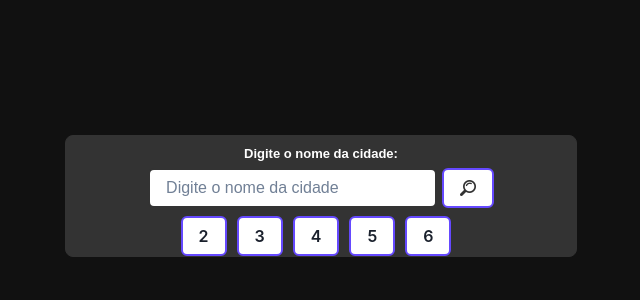
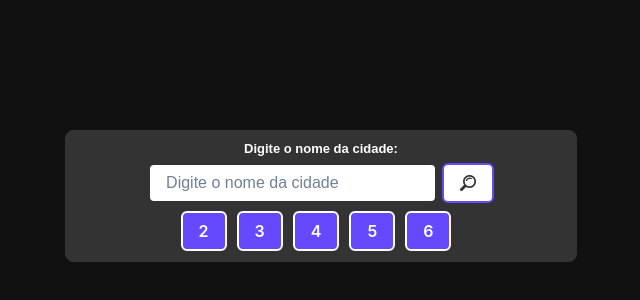
Before and after one commit to CodifyBrazil/tempoagora, a React (Vite) app: page / in a window 1280 px wide. Shown: the part 204-504 px from the top of the page, without its empty margins (319-959 px from the left). Built offline with nearby package versions, Linux system fonts and the light colour scheme.

Commit message:
:sparkles: add border results

```diff
--- a/src/App.tsx
+++ b/src/App.tsx
@@ -23,8 +23,6 @@ const App = () => {
       new Date().getMonth(),
       new Date().getDate() + (day?day:0),
     ).toLocaleDateString();
-
-    console.log(dayCurrent);
   }
 
   const getInfoCity = async () => {
@@ -101,14 +99,15 @@ const App = () => {
           </Flex>
         </Flex>
 
-        <Flex m={'auto'}>
+        <Flex m={'auto'} mb='10px'>
           {daysLasted.map((item, index)=> (
             <Button
             onClick={() => daysPlus(index)}
-            disabled
-            border={'2px solid #6549ff'}
-            _hover={{ backgroundColor: "#6549ff" }}
-            bg='#fff'
+            // disabled
+            border={'2px solid #fff'}
+            _hover={{ backgroundColor: "#fff", color: "#333",border:"2px solid #6549ff"}}
+            bg='#6549ff'
+            color={'#fff'}
             mr='10px'
             key={index}>{item}
             </Button>
@@ -133,6 +132,7 @@ const App = () => {
             h={"100px"}
             borderRadius="8px"
             flexDirection={"column"}
+            border='4px solid #e50013'
           >
             <Text as="b" fontSize={"13px"}>
               Temp. Max.
@@ -149,6 +149,7 @@ const App = () => {
             h={"100px"}
             borderRadius="8px"
             flexDirection={"column"}
+            border='4px solid #6549ff'
           >
             <Text as="b" fontSize={"13px"}>
               Temp. Min.
```
